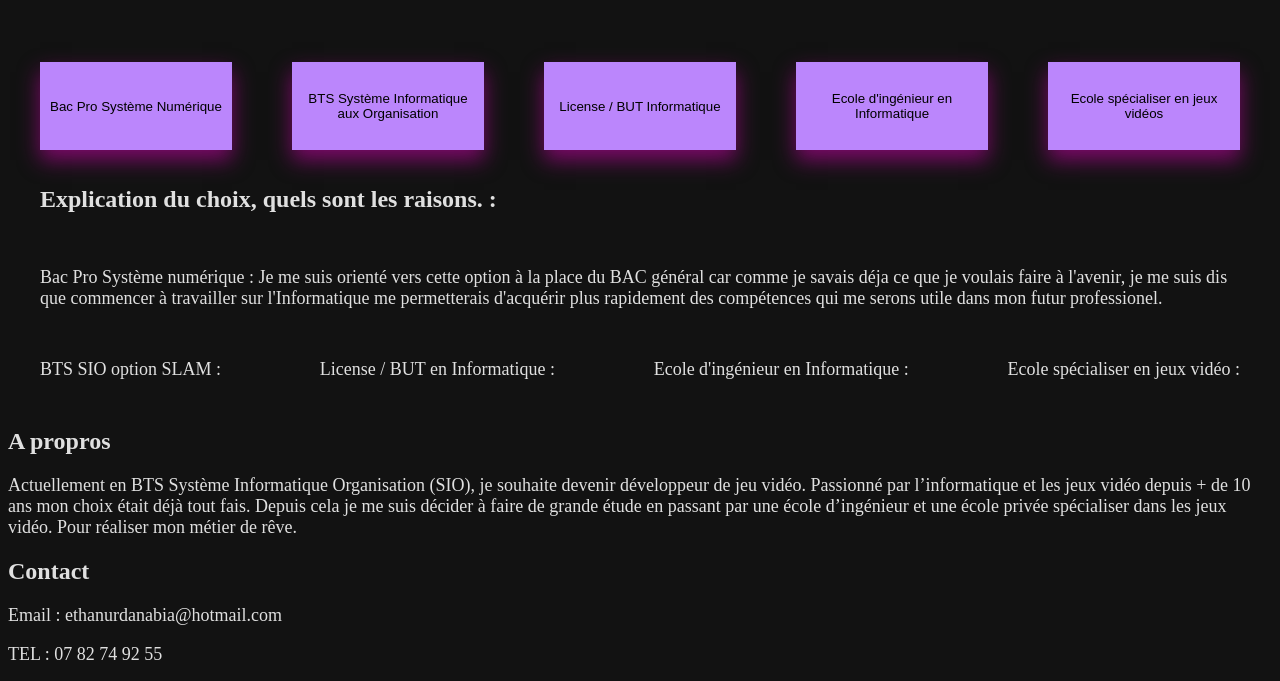
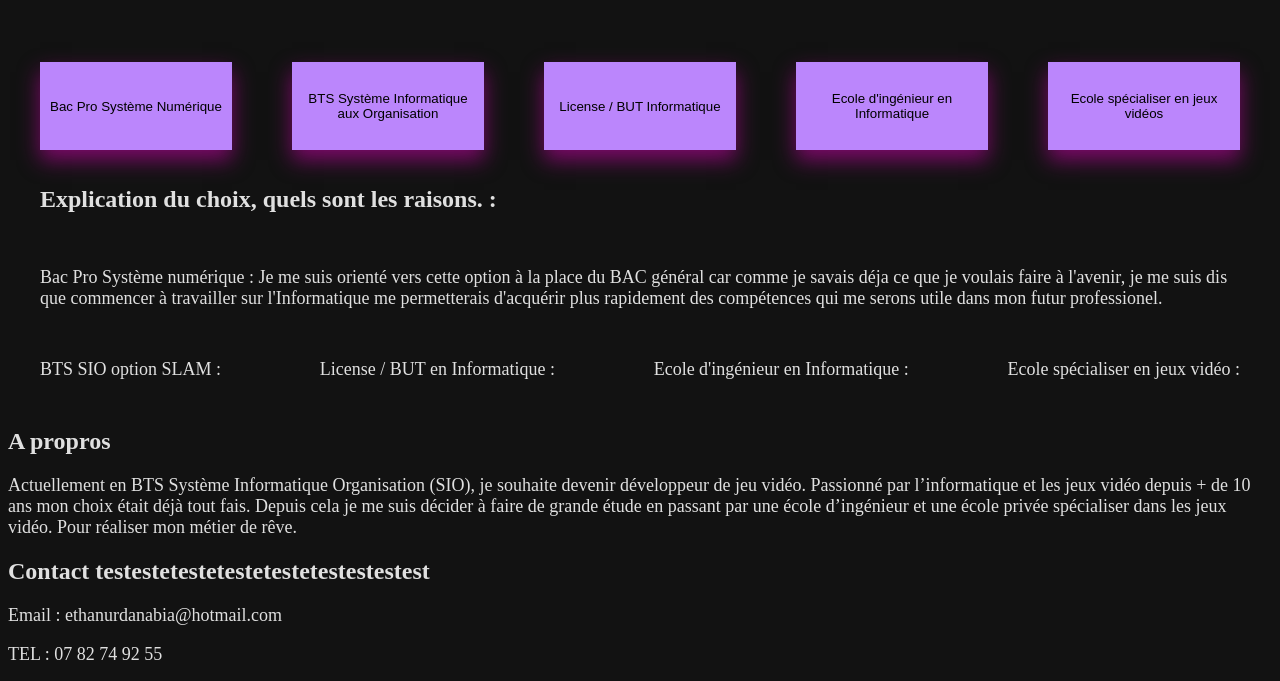
Before and after one commit to MiniBats/Portfolio, a plain HTML site: page index.html in a window 1280 px wide. Shown: the part 1063-1744 px from the top of the page. Drawn offline with Linux system fonts and the light colour scheme.

Commit message:
test commit
test

```diff
--- a/index.html
+++ b/index.html
@@ -78,7 +78,7 @@
                 <p>Actuellement en BTS Système Informatique Organisation (SIO), je souhaite devenir développeur de jeu vidéo. Passionné par l’informatique et les jeux vidéo depuis + de 10 ans mon choix était déjà tout fais. Depuis cela je me suis décider à faire de grande étude en passant par une école d’ingénieur et une école privée spécialiser dans les jeux vidéo. Pour réaliser mon métier de rêve.</p>
             </section>
             <section id="contact">
-                <h2>Contact</h2>
+                <h2>Contact testestetestetestetestetestestestest</h2>
                 <p>Email : ethanurdanabia@hotmail.com</p>
                 <p>TEL : 07 82 74 92 55</p>
             </section>
```
